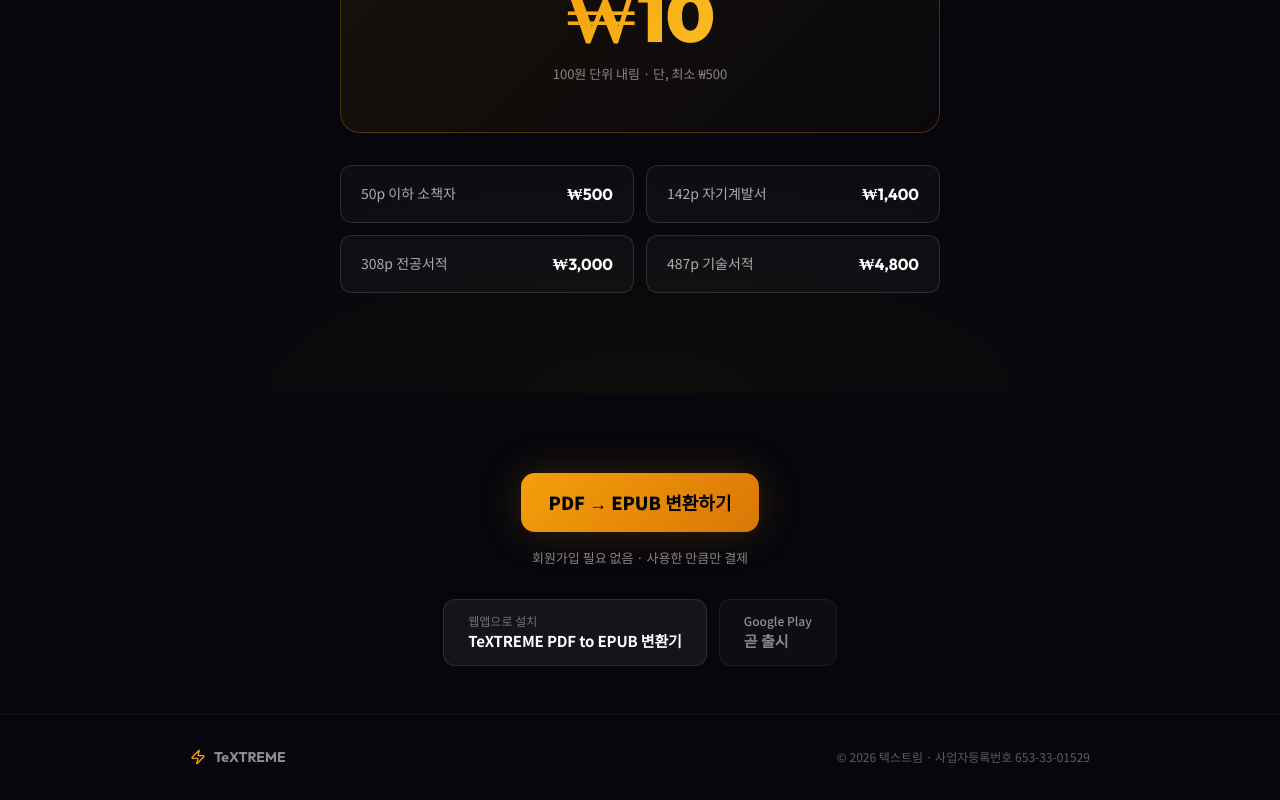
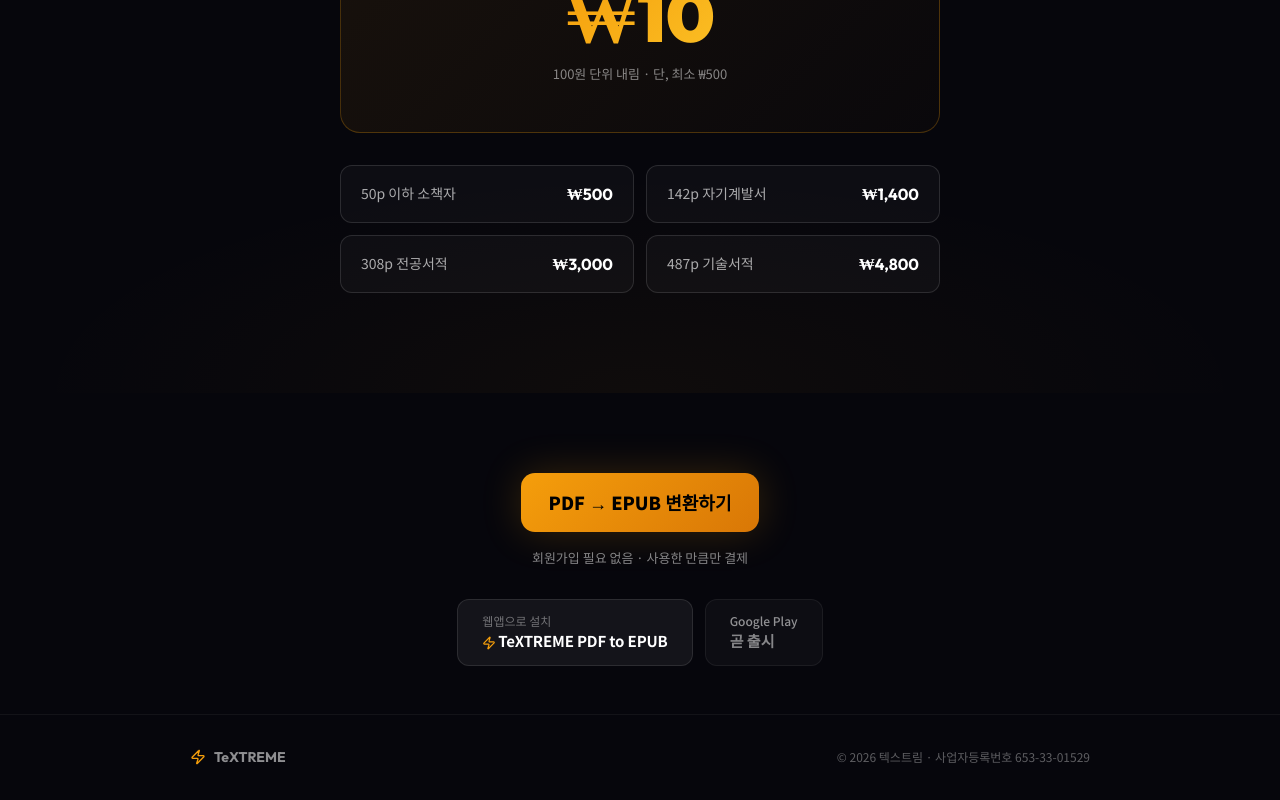
Before and after one commit to Bookfow/textreme, a Next.js app: page / in a window 1280 px wide. Shown: the part 1855-2655 px from the top of the page. Built offline with nearby package versions, Linux system fonts and the light colour scheme.

Commit message:
설치 버튼 문구 수정

```diff
--- a/src/app/page.tsx
+++ b/src/app/page.tsx
@@ -707,7 +707,7 @@ export default function TeXTREME() {
                 {isPwaInstalled ? "설치 완료" : "웹앱으로 설치"}
               </span>
               <span style={{ fontSize: 15, fontWeight: 700, letterSpacing: "-0.01em" }}>
-                {isPwaInstalled ? "TeXTREME ✓" : "TeXTREME PDF to EPUB 변환기"}
+                {isPwaInstalled ? "TeXTREME ✓" : <><Zap size={14} style={{ display: "inline", verticalAlign: "middle", marginRight: 2 }} color="#F59E0B" />TeXTREME PDF to EPUB</>}
               </span>
             </div>
           </button>
```
